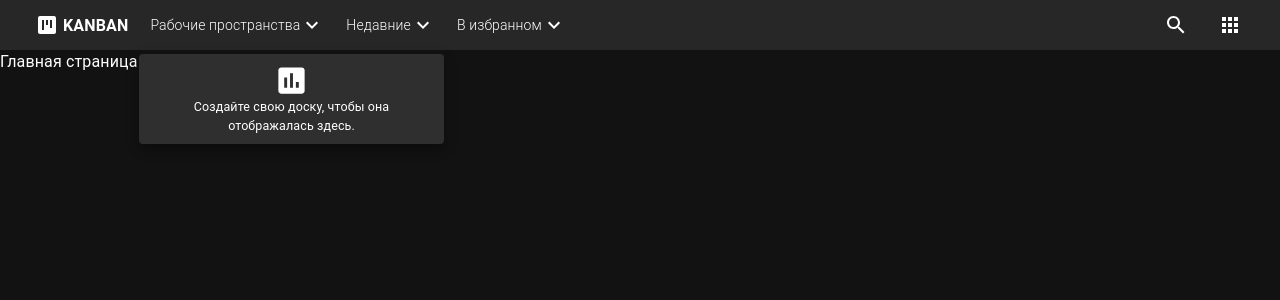
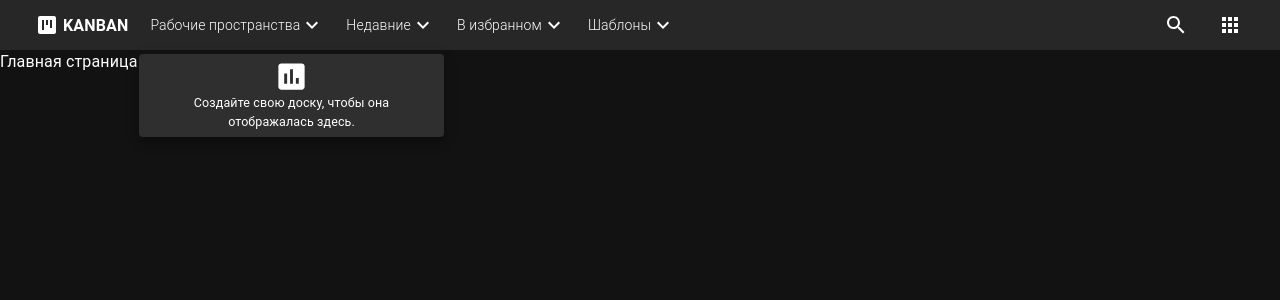
Before and after one commit to Innovavtion/kanban-board, a Next.js app: page / in a window 1280 px wide. Both pictures are taken after a click on the button "Рабочие пространства". Shown: the top 300 px of the page. Built offline with nearby package versions, Linux system fonts and the light colour scheme.

Commit message:
add: NavbarSubmenuTempalates + update style navbar menu items

```diff
--- a/components/Navbar/Navbar.tsx
+++ b/components/Navbar/Navbar.tsx
@@ -8,6 +8,7 @@ import NavbarDrawer from "./NavbarDrawer";
 import NavbarLogo from "./NavbarLogo";
 import NavbarMenuItem from "./NavbarMenuItem";
 import NavbarSubmenuItem from "./NavbarSubmenuItem";
+import NavbarSubmenuTemplates from "./NavbarSubmenuTemplates";
 
 // Components Mui
 import { AppBar, Box, Toolbar, Typography, Button } from "@mui/material";
@@ -40,6 +41,9 @@ export default function Navbar({ mode, setMode }: Props) {
               <NavbarSubmenuItem />
             </NavbarMenuItem>
             <NavbarMenuItem text="В избранном" assignment="favorite" />
+            <NavbarMenuItem text="Шаблоны" assignment="favorite">
+              <NavbarSubmenuTemplates />
+            </NavbarMenuItem>
           </Typography>
           <NavbarSearch />
           <Button
--- a/components/Navbar/NavbarMenuItem.tsx
+++ b/components/Navbar/NavbarMenuItem.tsx
@@ -1,4 +1,5 @@
 import { useState } from "react";
+import { styled, alpha } from "@mui/material/styles";
 import NavbarSubmenuSubstrate from "./NavbarSubmenuSubstrate";
 import { Typography, Button, Menu, List } from "@mui/material";
 import ExpandMoreIcon from "@mui/icons-material/ExpandMore";
@@ -8,6 +9,13 @@ type Props = {
   assignment: "work" | "recent" | "favorite";
   text: string;
 };
+
+const MenuCustom = styled(Menu)(({ theme }) => ({
+  ul: {
+    paddingTop: "2.5px",
+    paddingBottom: "2.5px",
+  },
+}));
 
 export default function NavbarMenuItem({ children, assignment, text }: Props) {
   // Open Menu
@@ -40,7 +48,7 @@ export default function NavbarMenuItem({ children, assignment, text }: Props) {
         </Typography>
         <ExpandMoreIcon sx={{}} />
       </Button>
-      <Menu
+      <MenuCustom
         id="basic-menu"
         anchorEl={anchorEl}
         open={open}
@@ -65,7 +73,7 @@ export default function NavbarMenuItem({ children, assignment, text }: Props) {
             <NavbarSubmenuSubstrate assignment={assignment} />
           )}
         </List>
-      </Menu>
+      </MenuCustom>
     </>
   );
 }
--- /dev/null
+++ b/components/Navbar/NavbarSubmenuTemplates.tsx
@@ -0,0 +1,81 @@
+import {
+  Typography,
+  List,
+  ListItem,
+  ListItemAvatar,
+  Avatar,
+  ListItemText,
+} from "@mui/material";
+
+import { styled, alpha } from "@mui/material/styles";
+import NavbarSubmenuItem from "./NavbarSubmenuItem";
+
+import Accordion from "@mui/material/Accordion";
+import AccordionSummary from "@mui/material/AccordionSummary";
+import AccordionDetails from "@mui/material/AccordionDetails";
+import ExpandMoreIcon from "@mui/icons-material/ExpandMore";
+import ImageIcon from "@mui/icons-material/Image";
+
+const ListItemCustom = styled(ListItem)(({ theme }) => ({
+  "&:hover": {
+    cursor: "pointer",
+    backgroundColor: alpha(theme.palette.common.black, 0.15),
+  },
+  "& .MuiListItemText-root": {
+    marginTop: "3px",
+    marginBottom: "3px",
+  },
+  "& .MuiListItemText-primary": {
+    fontSize: 14,
+  },
+  "& .MuiListItemText-secondary": {
+    fontSize: 9.5,
+  },
+  "& .MuiListItemAvatar-root": {
+    width: "5%",
+    height: "5%",
+    minWidth: 35,
+  },
+  "& .MuiAvatar-root": {
+    width: "75%",
+    height: "80%",
+  },
+  "& .MuiAccordionDetails-root": {
+    padding: 0,
+  },
+}));
+
+export default function NavbarSubmenuTemplates() {
+  return (
+    <Accordion
+      sx={{ background: "none", boxShadow: "none", py: 0 }}
+      disableGutters={true}
+    >
+      <AccordionSummary
+        expandIcon={<ExpandMoreIcon />}
+        aria-controls="panel1a-content"
+        id="panel1a-header"
+      >
+        <Typography>Популярные шаблоны</Typography>
+      </AccordionSummary>
+      <AccordionDetails sx={{ py: 0, px: 1 }}>
+        <ListItemCustom>
+          <ListItemAvatar color="inherit">
+            <Avatar>
+              <ImageIcon />
+            </Avatar>
+          </ListItemAvatar>
+          <ListItemText primary="Popular Template" />
+        </ListItemCustom>
+        <ListItemCustom>
+          <ListItemAvatar color="inherit">
+            <Avatar>
+              <ImageIcon />
+            </Avatar>
+          </ListItemAvatar>
+          <ListItemText primary="Popular Template" />
+        </ListItemCustom>
+      </AccordionDetails>
+    </Accordion>
+  );
+}
```
